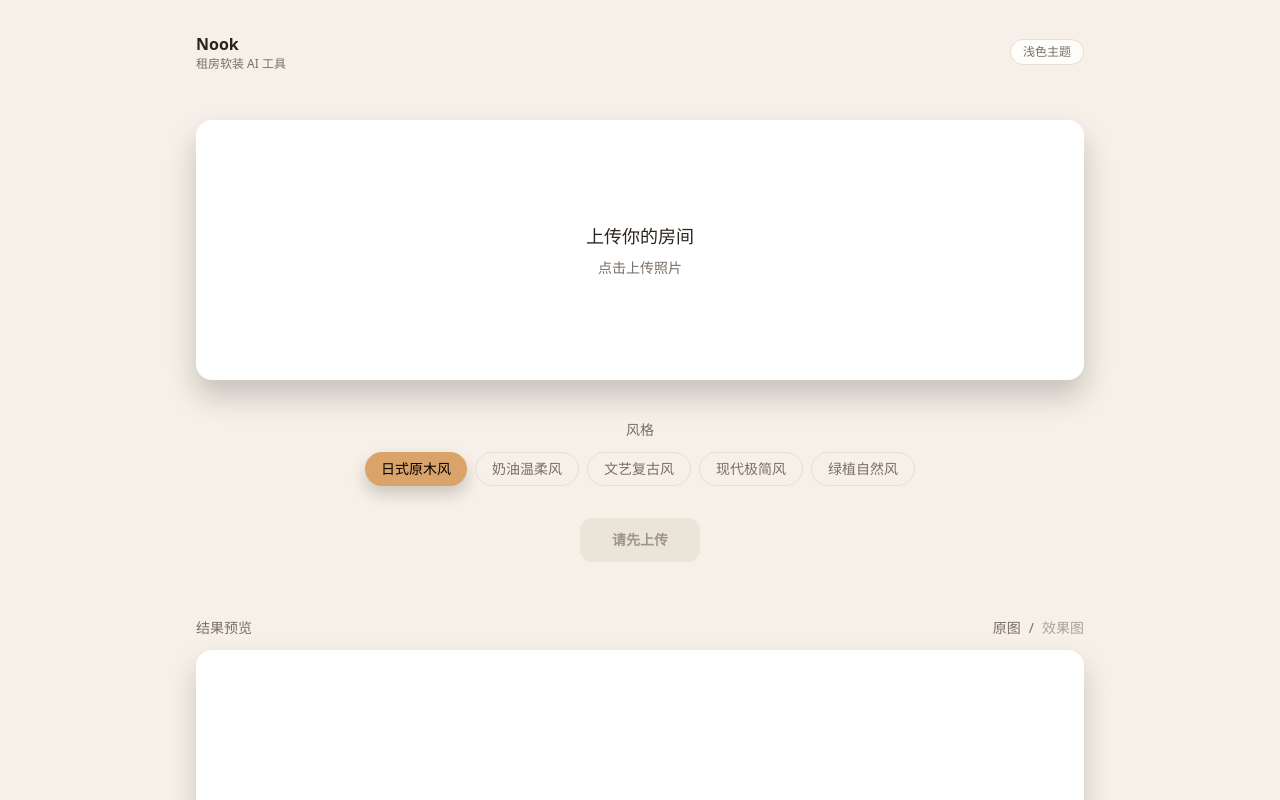
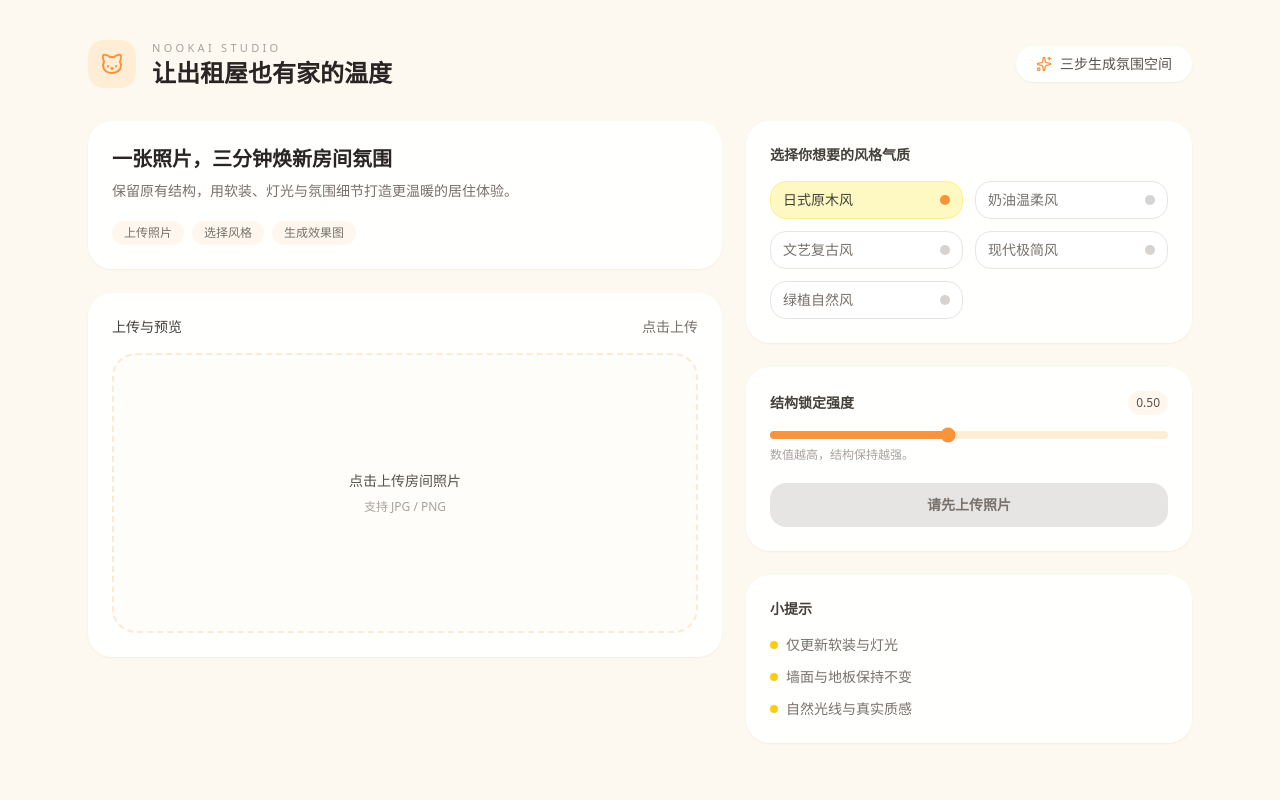
Before and after one commit to zzi12138/nookai, a Next.js app: page / in a window 1280 px wide. Shown: the top 800 px of the page. Built offline with nearby package versions, Linux system fonts and the light colour scheme.

Commit message:
refactor: pixel-perfect Nook UI with slider + sidebar controls

```diff
--- a/app/page.tsx
+++ b/app/page.tsx
@@ -3,24 +3,23 @@
 import { useEffect, useRef, useState, type ChangeEvent } from 'react';
 import { useRouter } from 'next/navigation';
 import { AnimatePresence, motion } from 'framer-motion';
-import { Upload } from 'lucide-react';
+import { Cat, Sparkles } from 'lucide-react';
 import { saveResult } from './lib/imageStore';
-import { useThemeMode } from './lib/useThemeMode';
 
 const themes = ['日式原木风', '奶油温柔风', '文艺复古风', '现代极简风', '绿植自然风'];
 const loadingMessages = [
-  '正在清理杂物并保持原始结构...',
-  '正在匹配软装与自然光线...',
-  '马上生成你的新空间...',
+  '猫咪包工头正在测量房间...',
+  '正在为你挑选软装与灯光...',
+  '魔法马上完成喵~',
+];
+
+const checklist = [
+  '仅更新软装与灯光',
+  '墙面与地板保持不变',
+  '自然光线与真实质感',
 ];
 
 const spring = { type: 'spring', stiffness: 240, damping: 18 } as const;
-
-type ResultSnapshot = {
-  original?: string;
-  generated?: string;
-  theme?: string;
-};
 
 function fileToDataUrl(file: File): Promise<string> {
   return new Promise((resolve, reject) => {
@@ -64,22 +63,15 @@ async function resizeDataUrl(dataUrl: string, maxSize = 1280, quality = 0.85) {
 export default function Page() {
   const router = useRouter();
   const inputRef = useRef<HTMLInputElement>(null);
-  const { theme: themeMode, toggleTheme } = useThemeMode();
-  const [theme, setTheme] = useState(themes[0]);
+  const [selectedTheme, setSelectedTheme] = useState('日式原木风');
+  const [strength, setStrength] = useState(0.5);
   const [isLoading, setIsLoading] = useState(false);
   const [loadingIndex, setLoadingIndex] = useState(0);
-  const [fileName, setFileName] = useState('');
   const [previewUrl, setPreviewUrl] = useState('');
   const [imageBase64, setImageBase64] = useState('');
   const [error, setError] = useState('');
-  const [lastResult, setLastResult] = useState<ResultSnapshot | null>(null);
-  const [resultView, setResultView] = useState<'generated' | 'original'>('generated');
 
-  const hasGenerated = Boolean(lastResult?.generated);
-  const displayImage =
-    resultView === 'original'
-      ? lastResult?.original || previewUrl
-      : lastResult?.generated || '';
+  const strengthPercent = Math.min(100, Math.max(0, ((strength - 0.1) / 0.9) * 100));
 
   useEffect(() => {
     if (!isLoading) {
@@ -92,24 +84,6 @@ export default function Page() {
     return () => clearInterval(id);
   }, [isLoading]);
 
-  useEffect(() => {
-    if (typeof window === 'undefined') return;
-    const stored = sessionStorage.getItem('nookai_result_image');
-    if (!stored) return;
-    try {
-      const parsed = JSON.parse(stored) as ResultSnapshot;
-      setLastResult(parsed);
-    } catch {
-      // Ignore invalid cache.
-    }
-  }, []);
-
-  useEffect(() => {
-    if (!hasGenerated && previewUrl) {
-      setResultView('original');
-    }
-  }, [hasGenerated, previewUrl]);
-
   const handlePick = () => {
     if (isLoading) return;
     inputRef.current?.click();
@@ -120,11 +94,10 @@ export default function Page() {
     if (!file) return;
 
     setError('');
-    setFileName(file.name);
 
     try {
       const dataUrl = await fileToDataUrl(file);
-      const resized = await resizeDataUrl(dataUrl, 1024, 0.8);
+      const resized = await resizeDataUrl(dataUrl, 1280, 0.85);
       setPreviewUrl(resized);
       setImageBase64(dataUrlToBase64(resized));
     } catch (err) {
@@ -142,7 +115,7 @@ export default function Page() {
       const response = await fetch('/api/generate', {
         method: 'POST',
         headers: { 'Content-Type': 'application/json' },
-        body: JSON.stringify({ image: imageBase64, theme }),
+        body: JSON.stringify({ image: imageBase64, theme: selectedTheme, strength }),
       });
 
       if (!response.ok) {
@@ -156,11 +129,10 @@ export default function Page() {
       }
 
       try {
-        setLastResult({ original: previewUrl, generated: data.imageUrl, theme });
         const storedId = await saveResult({
           original: previewUrl,
           generated: data.imageUrl,
-          theme,
+          theme: selectedTheme,
         });
         router.push(`/result?id=${encodeURIComponent(storedId)}`);
         return;
@@ -168,7 +140,7 @@ export default function Page() {
         try {
           sessionStorage.setItem(
             'nookai_result_image',
-            JSON.stringify({ original: previewUrl, generated: data.imageUrl, theme })
+            JSON.stringify({ original: previewUrl, generated: data.imageUrl, theme: selectedTheme })
           );
         } catch {
           // Ignore storage errors and continue to navigation.
@@ -183,32 +155,64 @@ export default function Page() {
   };
 
   return (
-    <div className="min-h-screen text-[var(--text)]">
-      <div className="mx-auto w-full max-w-[920px] px-4 pt-8">
-        <header className="flex items-center justify-between text-sm text-[var(--text-muted)]">
-          <div className="text-left">
-            <p className="text-base font-semibold text-[var(--text)]">Nook</p>
-            <p className="text-xs text-[var(--text-muted)]">租房软装 AI 工具</p>
+    <div className="min-h-screen bg-[#FDF9F1] text-stone-800">
+      <div className="mx-auto flex w-full max-w-6xl flex-col gap-8 px-6 pb-16 pt-10">
+        <header className="flex flex-wrap items-center justify-between gap-6">
+          <div className="flex items-center gap-4">
+            <div className="flex h-12 w-12 items-center justify-center rounded-2xl bg-orange-100">
+              <Cat className="text-orange-400" size={24} />
+            </div>
+            <div>
+              <p className="text-[11px] uppercase tracking-[0.3em] text-stone-400">
+                NOOKAI STUDIO
+              </p>
+              <h1 className="text-2xl font-semibold text-stone-800">
+                让出租屋也有家的温度
+              </h1>
+            </div>
           </div>
           <button
             type="button"
-            onClick={toggleTheme}
-            className="rounded-full border border-[var(--border)] bg-[var(--panel-soft)] px-3 py-1 text-xs text-[var(--text-muted)]"
+            className="inline-flex items-center gap-2 rounded-full bg-white/90 px-5 py-2 text-sm text-stone-600 shadow-sm backdrop-blur"
           >
-            {themeMode === 'dark' ? '深色' : '浅色'}主题
+            <Sparkles size={16} className="text-orange-400" />
+            三步生成氛围空间
           </button>
         </header>
+
+        <main className="grid grid-cols-1 gap-6 lg:grid-cols-12">
+          <section className="flex flex-col gap-6 lg:col-span-7">
+            <div className="rounded-3xl bg-white/90 p-6 shadow-sm backdrop-blur">
+              <h2 className="text-xl font-semibold text-stone-800">
+                一张照片，三分钟焕新房间氛围
+              </h2>
+              <p className="mt-2 text-sm text-stone-500">
+                保留原有结构，用软装、灯光与氛围细节打造更温暖的居住体验。
+              </p>
+              <div className="mt-5 flex flex-wrap gap-2">
+                {['上传照片', '选择风格', '生成效果图'].map((tag) => (
+                  <span
+                    key={tag}
+                    className="rounded-full bg-orange-50 px-3 py-1 text-xs text-stone-500"
+                  >
+                    {tag}
+                  </span>
+                ))}
+              </div>
             </div>
 
-      <main className="mx-auto max-w-[920px] px-4 py-12 text-center">
-        <div className="mb-10">
+            <div className="rounded-3xl bg-white/90 p-6 shadow-sm backdrop-blur">
+              <div className="flex items-center justify-between text-sm text-stone-500">
+                <span className="font-medium text-stone-700">上传与预览</span>
+                <span>点击上传</span>
+              </div>
               <motion.button
                 type="button"
                 onClick={handlePick}
                 whileHover={{ scale: 1.01 }}
                 whileTap={{ scale: 0.99 }}
                 transition={spring}
-            className="flex h-[260px] w-full flex-col items-center justify-center overflow-hidden rounded-2xl bg-[var(--panel)] shadow-[0_16px_30px_rgba(0,0,0,0.2)]"
+                className="mt-4 flex h-[280px] w-full items-center justify-center overflow-hidden rounded-3xl border-2 border-dashed border-orange-200/50 bg-orange-50/30"
               >
                 {previewUrl ? (
                   <img
@@ -217,99 +221,107 @@ export default function Page() {
                     className="h-full w-full object-cover"
                   />
                 ) : (
-              <>
-                <p className="text-lg mb-2 text-[var(--text)]">上传你的房间</p>
-                <p className="text-sm text-[var(--text-muted)]">点击上传照片</p>
-              </>
+                  <div className="text-center">
+                    <p className="text-sm text-stone-600">点击上传房间照片</p>
+                    <p className="mt-2 text-xs text-stone-400">支持 JPG / PNG</p>
+                  </div>
                 )}
               </motion.button>
             </div>
+          </section>
 
-        <div className="mb-8">
-          <p className="mb-3 text-sm text-[var(--text-muted)]">风格</p>
-          <div className="flex flex-wrap justify-center gap-2">
+          <aside className="flex flex-col gap-6 lg:col-span-5">
+            <div className="rounded-3xl bg-white/90 p-6 shadow-sm backdrop-blur">
+              <h3 className="text-sm font-semibold text-stone-700">
+                选择你想要的风格气质
+              </h3>
+              <div className="mt-4 grid grid-cols-2 gap-3">
                 {themes.map((item) => {
-              const active = item === theme;
+                  const active = item === selectedTheme;
                   return (
                     <button
                       key={item}
                       type="button"
-                  onClick={() => setTheme(item)}
-                  className={`rounded-full px-4 py-1.5 text-sm transition ${
+                      onClick={() => setSelectedTheme(item)}
+                      className={`flex items-center justify-between rounded-2xl border px-3 py-2 text-sm transition ${
                         active
-                      ? 'bg-[var(--accent)] text-black shadow-[0_8px_16px_rgba(0,0,0,0.18)]'
-                      : 'border border-[var(--border)] text-[var(--text-muted)]'
+                          ? 'border-yellow-200 bg-yellow-100 text-stone-700'
+                          : 'border-stone-200 bg-white text-stone-500'
                       }`}
                     >
-                  {item}
+                      <span>{item}</span>
+                      <span
+                        className={`h-2.5 w-2.5 rounded-full ${
+                          active ? 'bg-orange-400' : 'bg-stone-300'
+                        }`}
+                      />
                     </button>
                   );
                 })}
               </div>
             </div>
 
-        <div className="mb-14">
+            <div className="rounded-3xl bg-white/90 p-6 shadow-sm backdrop-blur">
+              <div className="flex items-center justify-between text-sm text-stone-600">
+                <span className="font-semibold text-stone-700">结构锁定强度</span>
+                <span className="rounded-full bg-orange-50 px-2 py-1 text-xs text-stone-600">
+                  {strength.toFixed(2)}
+                </span>
+              </div>
+              <div className="mt-4">
+                <div className="relative h-2 rounded-full bg-orange-100">
+                  <div
+                    className="absolute left-0 top-0 h-2 rounded-full bg-orange-400"
+                    style={{ width: `${strengthPercent}%` }}
+                  />
+                  <input
+                    type="range"
+                    min={0.1}
+                    max={1.0}
+                    step={0.05}
+                    value={strength}
+                    onChange={(event) => setStrength(Number(event.target.value))}
+                    className="absolute inset-0 h-2 w-full cursor-pointer appearance-none bg-transparent accent-orange-400"
+                  />
+                </div>
+                <p className="mt-2 text-xs text-stone-400">
+                  数值越高，结构保持越强。
+                </p>
+              </div>
+
               <motion.button
                 type="button"
                 onClick={handleGenerate}
                 whileHover={{ scale: 1.02 }}
                 whileTap={{ scale: 0.98 }}
                 transition={spring}
-            disabled={!previewUrl || isLoading}
-            className={`rounded-xl px-8 py-3 text-sm font-semibold transition ${
-              previewUrl && !isLoading
-                ? 'bg-[var(--accent)] text-black shadow-[0_10px_20px_rgba(0,0,0,0.2)]'
-                : 'bg-[var(--border)] text-[var(--text-muted)] opacity-70'
+                disabled={!imageBase64 || isLoading}
+                className={`mt-5 w-full rounded-2xl px-6 py-3 text-sm font-semibold transition ${
+                  imageBase64 && !isLoading
+                    ? 'bg-orange-400 text-white shadow-sm'
+                    : 'bg-stone-200 text-stone-500'
                 }`}
               >
-            {previewUrl ? '开始生成' : '请先上传'}
+                {imageBase64 ? '开始生成' : '请先上传照片'}
               </motion.button>
+
+              {error ? <p className="mt-3 text-sm text-red-500">{error}</p> : null}
             </div>
 
-        <div>
-          <div className="mb-3 flex items-center justify-between text-sm text-[var(--text-muted)]">
-            <span>结果预览</span>
-            <div className="flex items-center gap-2">
-              <button
-                type="button"
-                onClick={() => setResultView('original')}
-                className={`text-sm transition ${
-                  resultView === 'original'
-                    ? 'text-[var(--accent)]'
-                    : 'text-[var(--text-muted)]'
-                }`}
-              >
-                原图
-              </button>
-              <span>/</span>
-              <button
-                type="button"
-                onClick={() => setResultView('generated')}
-                disabled={!hasGenerated}
-                className={`text-sm transition ${
-                  resultView === 'generated' && hasGenerated
-                    ? 'text-[var(--accent)]'
-                    : 'text-[var(--text-muted)]'
-                } ${hasGenerated ? '' : 'cursor-not-allowed opacity-60'}`}
-              >
-                效果图
-              </button>
+            <div className="rounded-3xl bg-white/90 p-6 shadow-sm backdrop-blur">
+              <h4 className="text-sm font-semibold text-stone-700">小提示</h4>
+              <ul className="mt-4 space-y-3 text-sm text-stone-500">
+                {checklist.map((item) => (
+                  <li key={item} className="flex items-center gap-2">
+                    <span className="h-2 w-2 rounded-full bg-yellow-400" />
+                    <span>{item}</span>
+                  </li>
+                ))}
+              </ul>
             </div>
+          </aside>
+        </main>
       </div>
-
-          <div className="flex h-[340px] items-center justify-center rounded-2xl bg-[var(--panel)] shadow-[0_14px_28px_rgba(0,0,0,0.18)]">
-            {displayImage ? (
-              <img
-                src={displayImage}
-                alt={resultView === 'original' ? '原始照片' : '生成效果图'}
-                className="h-full w-full rounded-2xl object-cover"
-              />
-            ) : (
-              <p className="text-[var(--text-muted)]">生成后展示</p>
-            )}
-          </div>
-        </div>
-      </main>
 
       <input
         ref={inputRef}
@@ -322,11 +334,17 @@ export default function Page() {
       <AnimatePresence>
         {isLoading ? (
           <motion.div
-            className="fixed inset-0 z-50 flex flex-col items-center justify-center bg-black/60 backdrop-blur-sm"
+            className="fixed inset-0 z-50 flex flex-col items-center justify-center bg-black/40 backdrop-blur-sm"
             initial={{ opacity: 0 }}
             animate={{ opacity: 1 }}
             exit={{ opacity: 0 }}
           >
+            <motion.div
+              animate={{ y: [0, -10, 0] }}
+              transition={{ duration: 0.9, repeat: Infinity }}
+            >
+              <Cat size={48} className="text-orange-400" />
+            </motion.div>
             <motion.p
               key={loadingIndex}
               className="mt-5 text-sm text-white/90"
```
Lines whose indentation alone changed are shown as unchanged.
